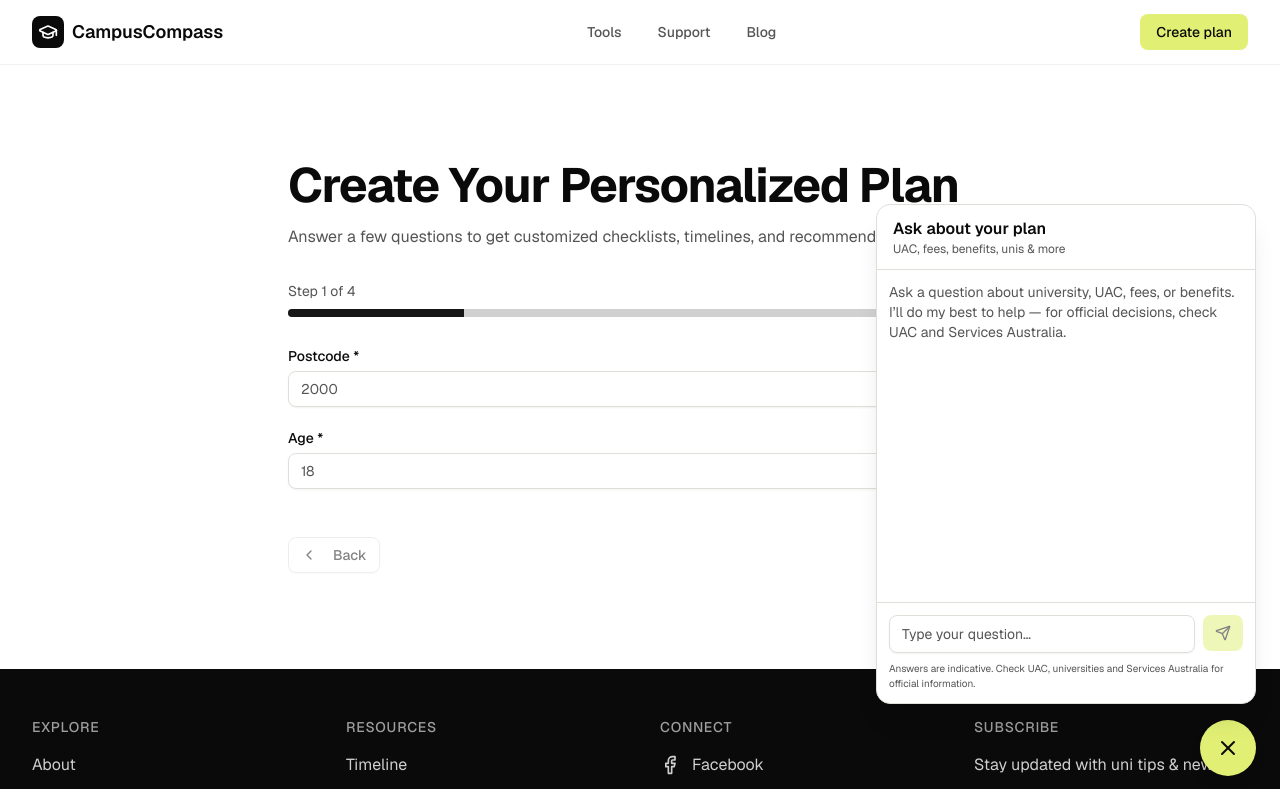
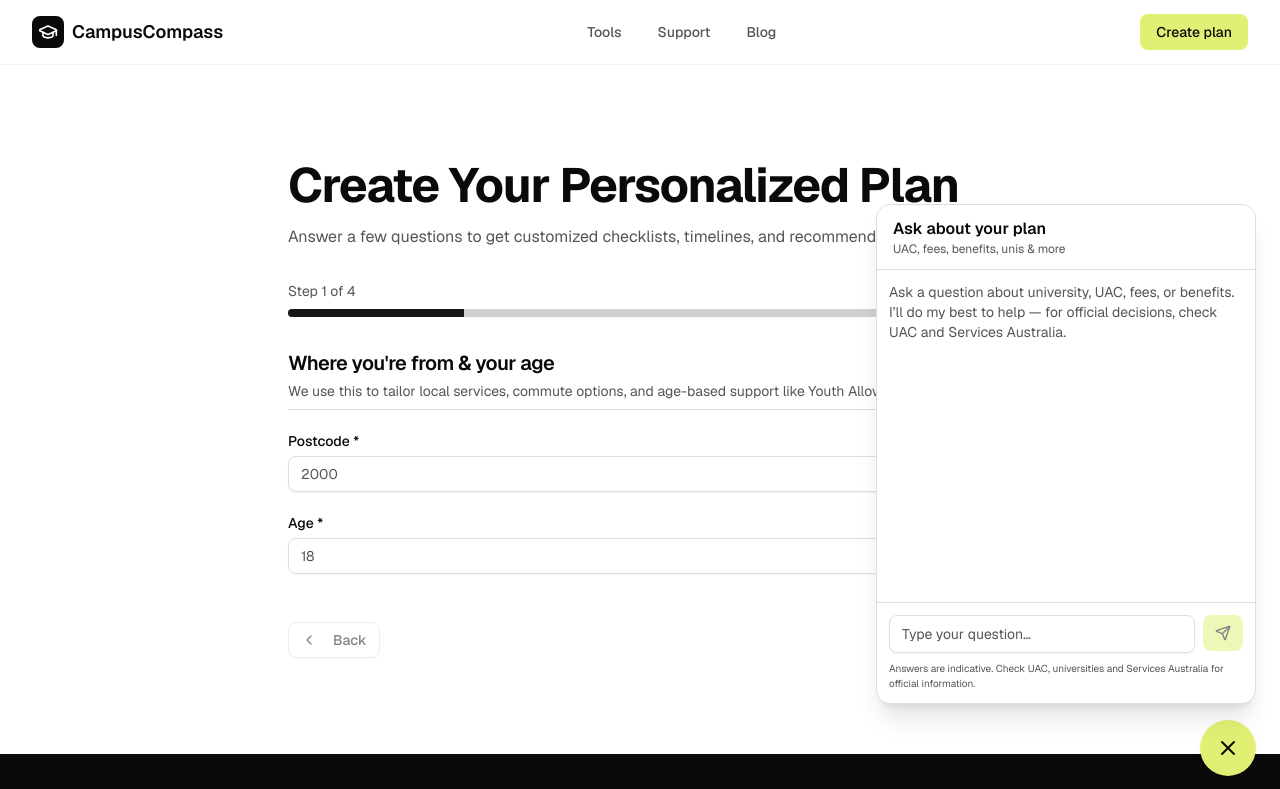
Before and after one commit to VladimirVranesvic/CampusCompass, a Next.js app: page /plan in a window 1280 px wide. Shown: the top 789 px of the page. Built offline with nearby package versions, Linux system fonts and the light colour scheme.

Commit message:
Add step headings and descriptions to UserForm for improved user guidance

```diff
--- a/app/plan/components/user-form.tsx
+++ b/app/plan/components/user-form.tsx
@@ -139,6 +139,27 @@ export function UserForm({ onSubmit, loading }: UserFormProps) {
     }
   }
 
+  const stepHeadings: { title: string; description: string }[] = [
+    {
+      title: "Where you're from & your age",
+      description: "We use this to tailor local services, commute options, and age-based support like Youth Allowance.",
+    },
+    {
+      title: "Your study plans",
+      description: "This helps us match you to course fees, application timelines, and faculty-specific information.",
+    },
+    {
+      title: "Living situation",
+      description: "We use this to show relevant payments (e.g. Rent Assistance, Tertiary Access Payment) and accommodation options.",
+    },
+    {
+      title: "Income & study load",
+      description: "This lets us estimate Youth Allowance and other payments and show eligibility for government support.",
+    },
+  ]
+
+  const currentHeading = stepHeadings[step - 1]
+
   return (
     <section className="bg-background py-16 md:py-24">
       <div className="mx-auto max-w-3xl px-4 sm:px-6 lg:px-8">
@@ -164,6 +185,16 @@ export function UserForm({ onSubmit, loading }: UserFormProps) {
         </div>
 
         <form onSubmit={handleSubmit(onSubmit)} className="space-y-6">
+          {/* Step subheading */}
+          <div className="pb-2 border-b">
+            <h2 className="text-xl font-semibold tracking-tight">
+              {currentHeading.title}
+            </h2>
+            <p className="mt-1 text-sm text-muted-foreground">
+              {currentHeading.description}
+            </p>
+          </div>
+
           {/* Step 1: Basic Info */}
           {step === 1 && (
             <div className="space-y-6">
```
